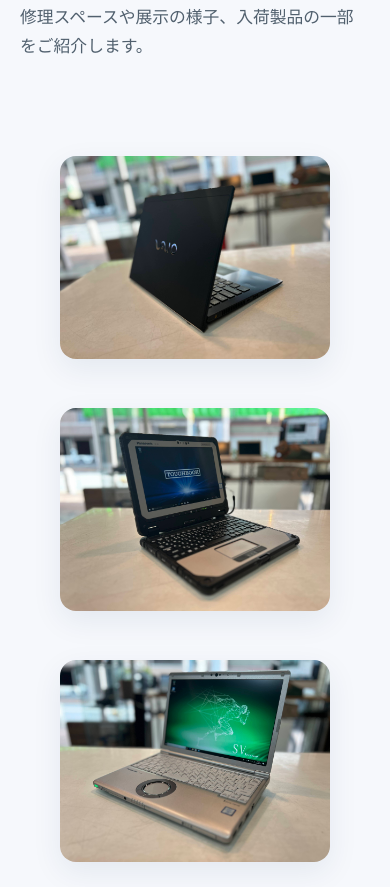
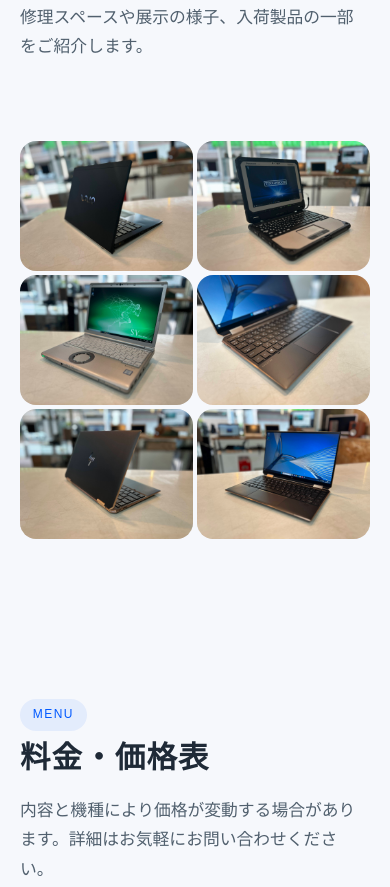
Before and after one commit to johncompany-jun/joyproduct-hp, an Astro site: page / in a window 390 px wide. Shown: the part 6586-7473 px from the top of the page. Built offline with nearby package versions, Linux system fonts and the light colour scheme; Astro itself is replaced by a stand-in of ours.

Commit message:
update gallery

```diff
--- a/src/styles/home.css
+++ b/src/styles/home.css
@@ -389,19 +389,28 @@
   gap: 0.45rem;
 }
 
+.section#gallery .container {
+  width: min(1280px, calc(100% - 3rem));
+}
+
 .gallery__grid {
   margin-top: 2.5rem;
   display: grid;
-  grid-template-columns: repeat(auto-fit, minmax(220px, 1fr));
-  gap: 1.2rem;
+  grid-template-columns: repeat(4, minmax(0, 1fr));
+  gap: 5px;
+}
+
+.gallery__grid figure {
+  margin: 0;
+  border-radius: var(--radius-md);
+  overflow: hidden;
 }
 
 .gallery__grid img {
   width: 100%;
   height: 100%;
   object-fit: cover;
-  border-radius: var(--radius-md);
-  box-shadow: var(--shadow-sm);
+  display: block;
 }
 
 .menu__layout {
@@ -576,6 +585,14 @@
     right: clamp(0rem, 5vw, 2rem);
     bottom: -110px;
   }
+
+  .section#gallery .container {
+    width: min(1100px, calc(100% - 3rem));
+  }
+
+  .gallery__grid {
+    grid-template-columns: repeat(3, minmax(0, 1fr));
+  }
 }
 
 @media (max-width: 720px) {
@@ -608,4 +625,13 @@
   .hero-campaign__figure img {
     width: 100%;
   }
+
+  .section#gallery .container {
+    width: calc(100% - 2.5rem);
+  }
+
+  .gallery__grid {
+    grid-template-columns: repeat(2, minmax(0, 1fr));
+    gap: 4px;
+  }
 }
```
